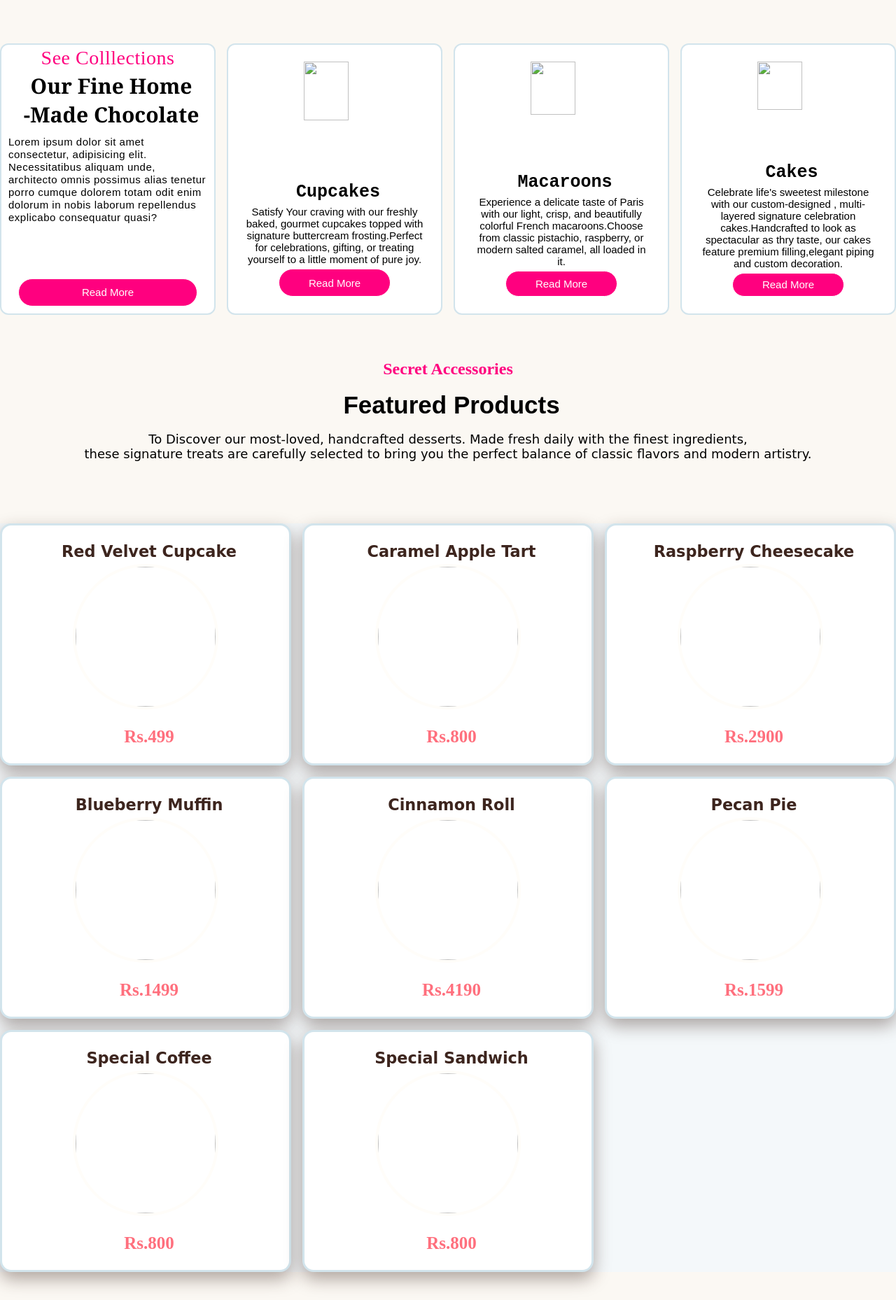
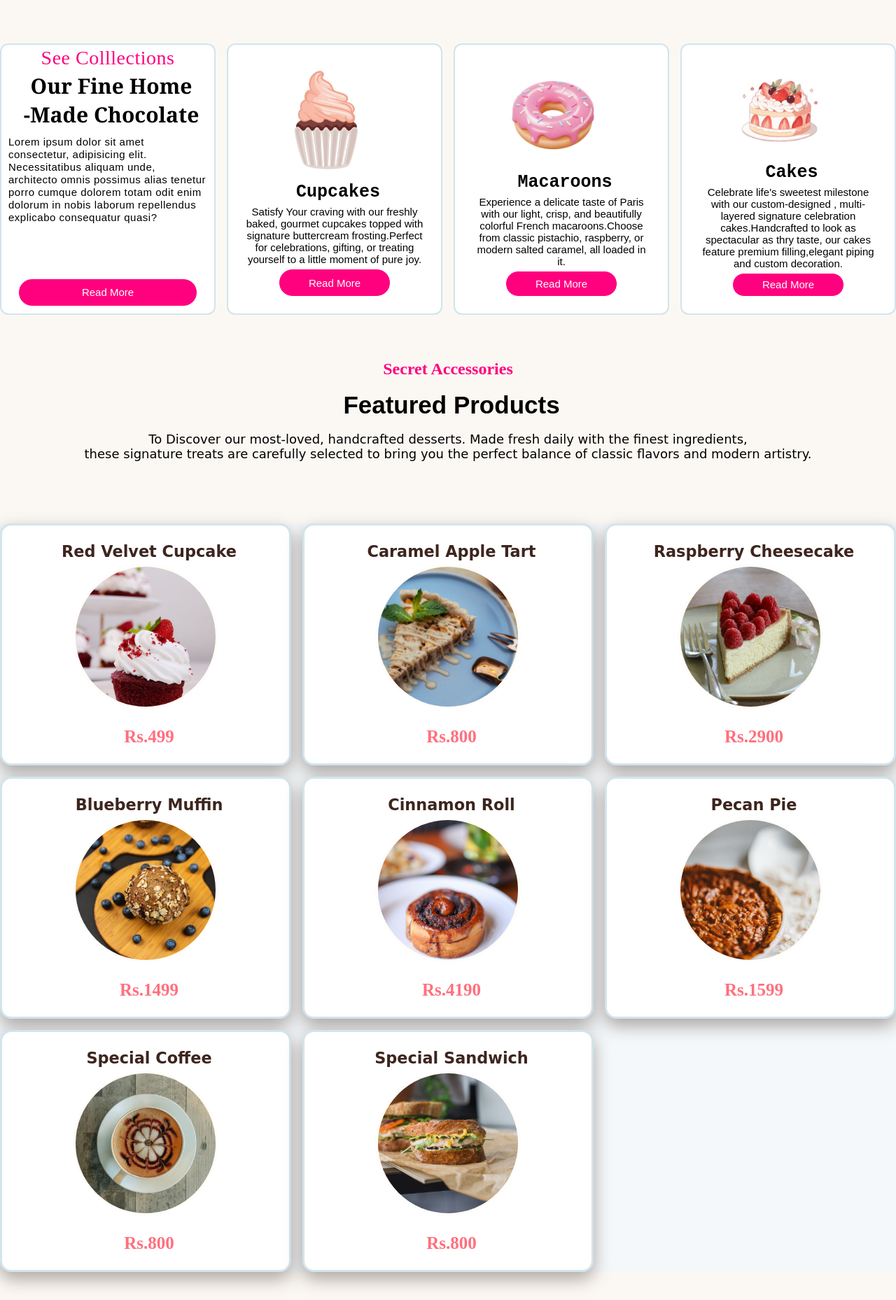
Before and after one commit to Raj123-spec/raj-bakery, a plain HTML site: page index.html in a window 1280 px wide. Shown: the part 642-2500 px from the top of the page at 70% size. Drawn offline with Linux system fonts and the light colour scheme; a web font is replaced by a local one.

Commit message:
Fix HTML encoding issues in index.html

```diff
--- a/index.html
+++ b/index.html
@@ -56,18 +56,18 @@
             <button>Read More</button>
         </div>
         <div class="box t">
-             <img src="img/cupcake.jpg">
+             <img src="cupcake.jpg">
             <h2>Cupcakes</h2>
             <p>Satisfy Your craving with our freshly baked, gourmet cupcakes topped with signature buttercream frosting.Perfect for celebrations, gifting, or treating yourself to a little moment of pure joy.</p>
            <button>Read More</button>
         </div>
         <div class="box t">
-            <img src="img/donut.jpg">
+            <img src="donut.jpg">
             <h2>Macaroons</h2>
             <p>Experience a delicate taste of Paris with our light, crisp, and beautifully colorful French macaroons.Choose from classic pistachio, raspberry, or modern salted caramel, all loaded in it. </p>
             <button>Read More</button></div>
         <div class="box t">
-            <img src="img/cake.jpg">
+            <img src="cake.jpg">
             <h2>Cakes</h2>
             <p>Celebrate life's sweetest milestone with our custom-designed , multi-layered signature celebration cakes.Handcrafted to look as spectacular as thry taste, our cakes feature premium filling,elegant piping and custom decoration.</p>
             <button>Read More</button>
@@ -86,42 +86,42 @@
     <div class="pro">
         <div class="product">
             <h1>Red Velvet Cupcake</h1>
-            <img src="img/more/rvc.jpg">
+            <img src="rvc.jpg">
             <h2>Rs.499</h2>
         </div>
         <div class="product">
             <h1>Caramel Apple Tart</h1>
-            <img src="img/more/ss.jpg">
+            <img src="ss.jpg">
             <h2>Rs.800</h2>
         </div>
          <div class="product">
             <h1>Raspberry Cheesecake</h1>
-            <img src="img/more/cc.jpg">
+            <img src="cc.jpg">
             <h2>Rs.2900</h2>
         </div>
          <div class="product">
             <h1>Blueberry Muffin</h1>
-            <img src="img/more/pk.jpg">
+            <img src="pk.jpg">
             <h2>Rs.1499</h2>
         </div>
          <div class="product">
             <h1>Cinnamon Roll</h1>
-            <img src="img/more/cr.jpg">
+            <img src="cr.jpg">
             <h2>Rs.4190</h2>
         </div>
          <div class="product">
             <h1>Pecan Pie</h1>
-            <img src="img/more/pp.jpg">
+            <img src="pp.jpg">
             <h2>Rs.1599</h2>
         </div>
         <div class="product">
             <h1>Special Coffee</h1>
-            <img src="img/more/cf.jpg">
+            <img src="cf.jpg">
             <h2>Rs.800</h2>
         </div>
         <div class="product">
             <h1>Special Sandwich</h1>
-            <img src="img/more/sw.jpg">
+            <img src="sw.jpg">
             <h2>Rs.800</h2>
         </div>
     </div>
@@ -134,28 +134,28 @@
      </div><br>
      <div class="making">
         <div class="ingredient-box" style="grid-area:ibox-1">
-            <div><img src="img/more/ing.jpg"></div>
+            <div><img src="ing.jpg"></div>
             <h2>1.Ingredients</h2>
             <p>We source organic flour and farm-frsh eggs for a premium dough base.</p>
             <a href="#" >Read More</a>
         </div>
         <div class="ingredient-box middle" style="grid-area:ibox-2">
-            <img src="img/more/bgg.jpg">
+            <img src="bgg.jpg">
         </div>
         <div class="ingredient-box" style="grid-area:ibox-3">
-            <div><img src="img/more/honey.jpg"></div>
+            <div><img src="honey.jpg"></div>
             <h2>2.Stuffing</h2>
             <p>Each pastry is precisely injected with rich creams and fresh fruits preserves.</p>
             <a href="#" >Read More</a>
         </div>
         <div class="ingredient-box" style="grid-area:ibox-4">
-            <div><img src="img/more/roti.jpg"></div>
+            <div><img src="roti.jpg"></div>
             <h2>3.Cooking</h2>
             <p>Batches are fried at precise temperaturs for a perfectly light,golden finish.</p>
         <a href="#" >Read More</a>
     </div>
         <div class="ingredient-box" style="grid-area:ibox-5">
-            <div><img src="img/more/dc.jpg"></div>
+            <div><img src="dc.jpg"></div>
             <h2>4.Dish Ready</h2>
             <p>Every donut is hand-glazed, decorated with premium toppings , and packaged fresh.</p>
         <a href="#" >Read More</a>
```
